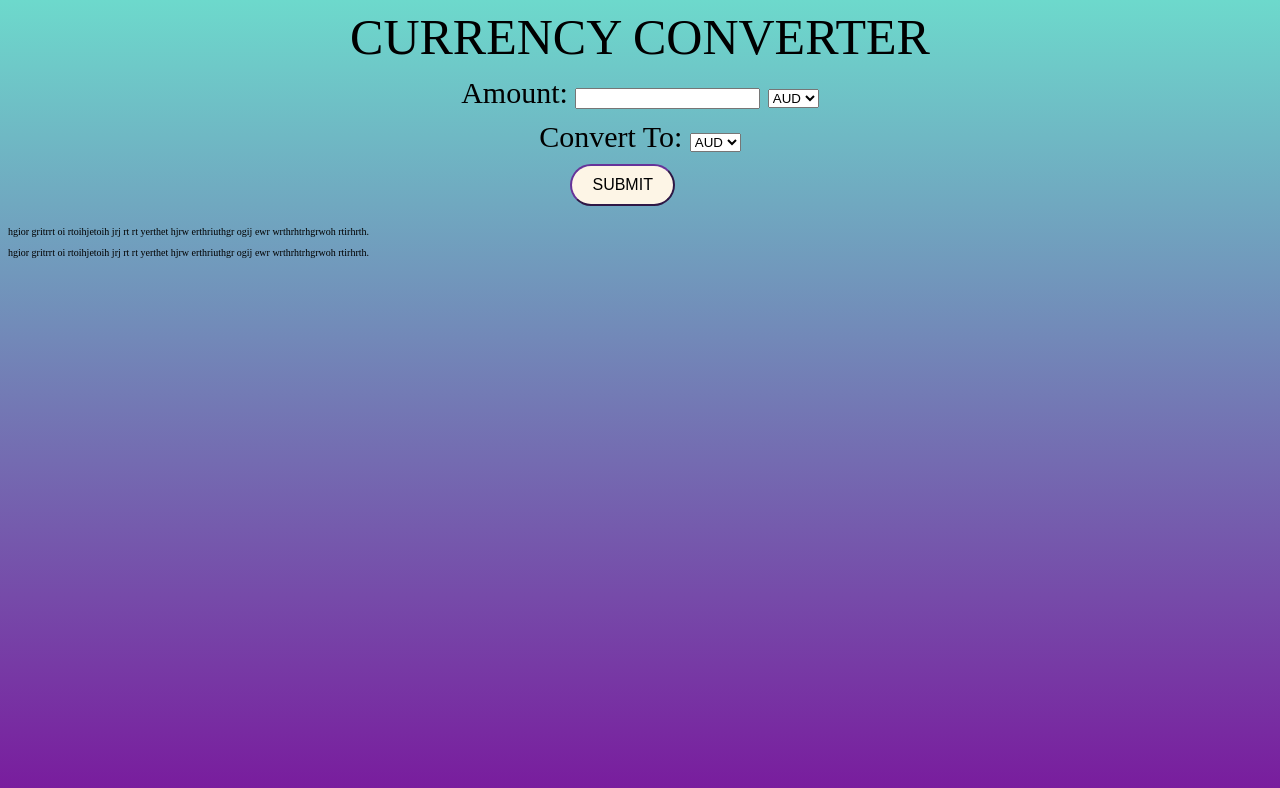
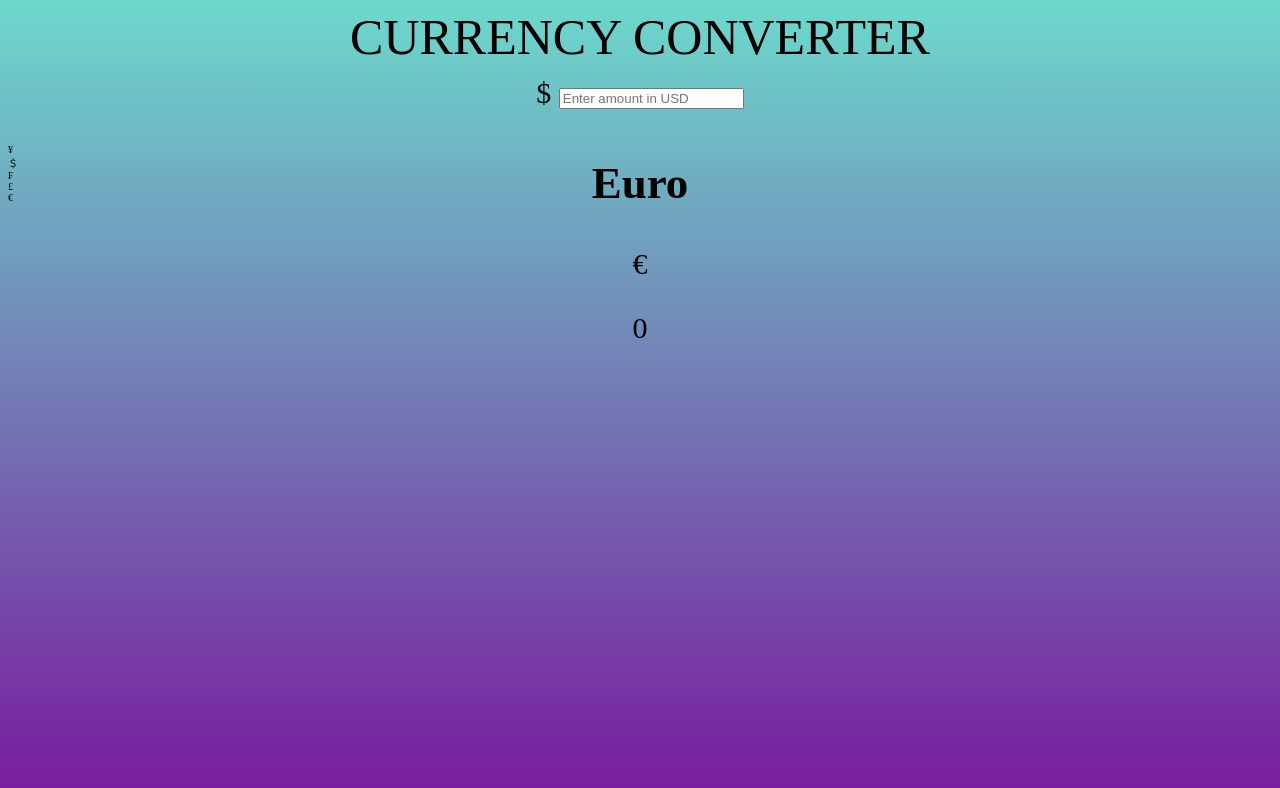
Before and after one commit to ilsalareb1/Currency-Converter-App, a website: page index.html in a window 1280 px wide. Drawn offline with Linux system fonts and the light colour scheme.

Commit message:
Add files via upload

```diff
--- a/app.js
+++ b/app.js
@@ -1,41 +1,37 @@
-const DOMstrings = {
-    AmountCurrentCurrency: document.getElementById("amount"),
-    displayWantedCurrency: document.getElementsByClassName(".display-name-wc"),
-    displayConvertedAmount: document.getElementsByClassName(".display-amount-wc"),
-    type: document.querySelector(".type"),
-    input: document.getElementById("currency-form")
-};
-
-DOMstrings.input.addEventListener("keypress", function(event){
-    if (event.keyCode === 13){
-        event.preventDefault();
-        document.querySelector(".nes-btn").click();
-    }
-});
 
 function init(){
-    document.getElementById("currency-form").addEventListener("sumbit", async function(e){
-        e.preventDefault();
-        DOMstrings.displayWantedCurrency.innerText = 'test';
-        const ExchangeRates = await fetch (`http://data.fixer.io/api/latest?=access_key=aa7cbda9baeeeda7532c0f97afaafdc6&symbols=USD,AUD,CAD,PLN,MXN`);
-        await ExchangeRates.json();
-        calculateConvertedAmount(AmountCurrentCurrency){
-            ExchangeRates * AmountCurrentCurrency;
-        }
-        try {
-            const displayWantedCurrency = function (data) {
-              DOMstrings.displayWantedCurrency.innerText = data.name;
-              DOMstrings.displayConvertedAmount.innerText = data.id;
-              DOMstrings.type.textContent = data.types.map(data => data.type.name);
-            };
-            displayWantedCurrency(data);
-            document.querySelector("#CurrentCurrency").value = "";
-        }catch (error){
-            console.log(error);
-            DOMstrings.type.textContent = 'Error Please try again';
-        }
-    });
+    var usd, euro;
 
+ usd = document.getElementById("MoneyInput");
+ euro = document.getElementById("euro");
+
+ usd.addEventListener('input', function(e){
+    var usdAmount, usdToEuro;
+
+    usdAmount = e.target.value;
+    usdToEuro = usdAmount * 0.891407;
+
+    console.log(usdAmount, usdToEuro);
+
+    document.getElementById("euro").innerHTML = usdToEuro;
+   });
 }
 
 init();
+/* var usd, euro;
+
+usd = document.getElementById("MoneyInput");
+euro = document.getElementById("euro");
+
+usd.addEventListener('input', function(e){
+    var usdAmount, usdToEuro;
+
+    usdAmount = e.target.value;
+    usdToEuro = usdAmount * 0.891407;
+
+    console.log(usdAmount, usdToEuro);
+
+    document.getElementById("euro").innerHTML = usdToEuro;
+
+
+}); */
--- a/index.html
+++ b/index.html
@@ -11,99 +11,43 @@
         <div class="header">CURRENCY CONVERTER</div>
     </div>
 
-    <div class="user-input">
-        <form id=currency-form>
+    <div class="container">
+        <form id=form>
             <div class="currency-form-input">
-                <label for="amount">Amount:</label>
-                <input type="number" id="amount" class="text-box">
-
-                <select id= "CurrentCurrency">
-                    <option value = "1">AUD</option>
-                    <option value = "2">CAD</option>
-                    <option value = "3">CZK</option>
-                    <option value = "4">HKD</option>
-                    <option value = "5">IDR</option>
-                    <option value = "6">JPY</option>
-                    <option value = ""></option>
-                    <option value = ""></option>
-                    <option value = ""></option>
-                    <option value = ""></option>
-                    <option value = ""></option>
-                    <option value = ""></option>
-                    <option value = ""></option>
-                    <option value = ""></option>
-                    <option value = ""></option>
-                    <option value = ""></option>
-                    <option value = ""></option>
-                    <option value = ""></option>
-                    <option value = ""></option>
-                    <option value = ""></option>
-                    <option value = ""></option>
-                    <option value = ""></option>
-                    <option value = ""></option>
-                    <option value = ""></option>
-                    <option value = ""></option>
-                    <option value = ""></option>
-                    <option value = ""></option>
-                    <option value = ""></option>
-                    <option value = ""></option>
-                    <option value = ""></option>
-
-                </select>
+                <label for="amount">&#36;</label>
+                <input type="number" id="MoneyInput" class="text-box" placeholder="Enter amount in USD">
             </div>
+       </form>
 
 
-            <div class= "currency-convert-input">
-                <label>Convert to:</label>
-                <select id= "WantedCurrency">
-                    <option value = "1">AUD</option>
-                    <option value = "2">CAD</option>
-                    <option value = "3">CZK</option>
-                    <option value = "4">HKD</option>
-                    <option value = "5">IDR</option>
-                    <option value = "6">JPY</option>
-                    <option value = ""></option>
-                    <option value = ""></option>
-                    <option value = ""></option>
-                    <option value = ""></option>
-                    <option value = ""></option>
-                    <option value = ""></option>
-                    <option value = ""></option>
-                    <option value = ""></option>
-                    <option value = ""></option>
-                    <option value = ""></option>
-                    <option value = ""></option>
-                    <option value = ""></option>
-                    <option value = ""></option>
-                    <option value = ""></option>
-                    <option value = ""></option>
-                    <option value = ""></option>
-                    <option value = ""></option>
-                    <option value = ""></option>
-                    <option value = ""></option>
-                    <option value = ""></option>
-                    <option value = ""></option>
-                    <option value = ""></option>
-                    <option value = ""></option>
-                    <option value = ""></option>
-                    <option value = ""></option>
-                </select>
-            </div>
+       <div class="currency-1">
+           <h2 class="currency-title">Euro</h2>
+           <label for="symbol">&#8364;</label>
+           <p class= "currency-value" id="euro">0</p>
 
-            <div class="button">
-                <input type="submit" value="Submit" class="nes-btn">
-            </div>
-        </form>
+       </div>
+
+       <div class="output">
+         <div class="JPY">
+                <label for="japan-yen-symbol">&#xa5;</label>
+         </div>
+         <div class="CAD">
+                <label for="canadian-dollar-symbol">&#xFF04;</label>
+         </div>
+         <div class="CHF">
+                <label for="swiss-france- symbol">&#x20A3;</label>
+         </div>
+         <div class="GBP">
+                <label for="great-british-pound-symbol">&#xa3;</label>
+         </div>
+         <div class="INR">
+                <label for="indian-rupee-symbol">&#x20AC;</label>
+         </div>
+      </div>
+
+
     </div>
 
-    <div class="display">
-        <div class="display-amount-wc">
-            <p>hgior gritrrt oi rtoihjetoih jrj rt rt yerthet hjrw erthriuthgr ogij ewr wrthrhtrhgrwoh  rtirhrth.</p>
-         </div>
-         <div class="display-name-wc">
-             <p>hgior gritrrt oi rtoihjetoih jrj rt rt yerthet hjrw erthriuthgr ogij ewr wrthrhtrhgrwoh  rtirhrth.</p>
-         </div>
-    </div>
 
     <script src="app.js"></script>
 </body>
--- a/style.css
+++ b/style.css
@@ -20,12 +20,10 @@ background-image: linear-gradient(to top, #791a9d, #6dd9cc);
     text-transform: capitalize;
     font-size: 5rem;
 }
+.header{
+  text-decoration-color: snow;
+}
 
-.user-input{
-    width: 100%;
-    margin: 0 auto;
-    align-content: center;
-}
 
 .currency-form-input{
     margin: 0 auto;
@@ -37,17 +35,17 @@ background-image: linear-gradient(to top, #791a9d, #6dd9cc);
 
 }
 
-.currency-convert-input{
+.currency-1{
     margin: 0 auto;
     margin-top: 1rem;
+    width: 75vw;
+    height:3vh;
     align-content: center;
-    text-transform: capitalize;
     text-align: center;
     font-size: 3rem;
-
 }
 
-.nes-btn,
+/* .nes-btn,
 .nes-btn:link,
 .nes-btn:visited {
   text-transform: uppercase;
@@ -72,4 +70,4 @@ background-image: linear-gradient(to top, #791a9d, #6dd9cc);
 .nes-btn:active {
   transform: translateY(-1px);
   box-shadow: 0 0.5rem 1rem rgba(0, 0, 0.2);
-}
+} */
```
Also changed, not shown: project-outline.txt (+0 -7 lines).
